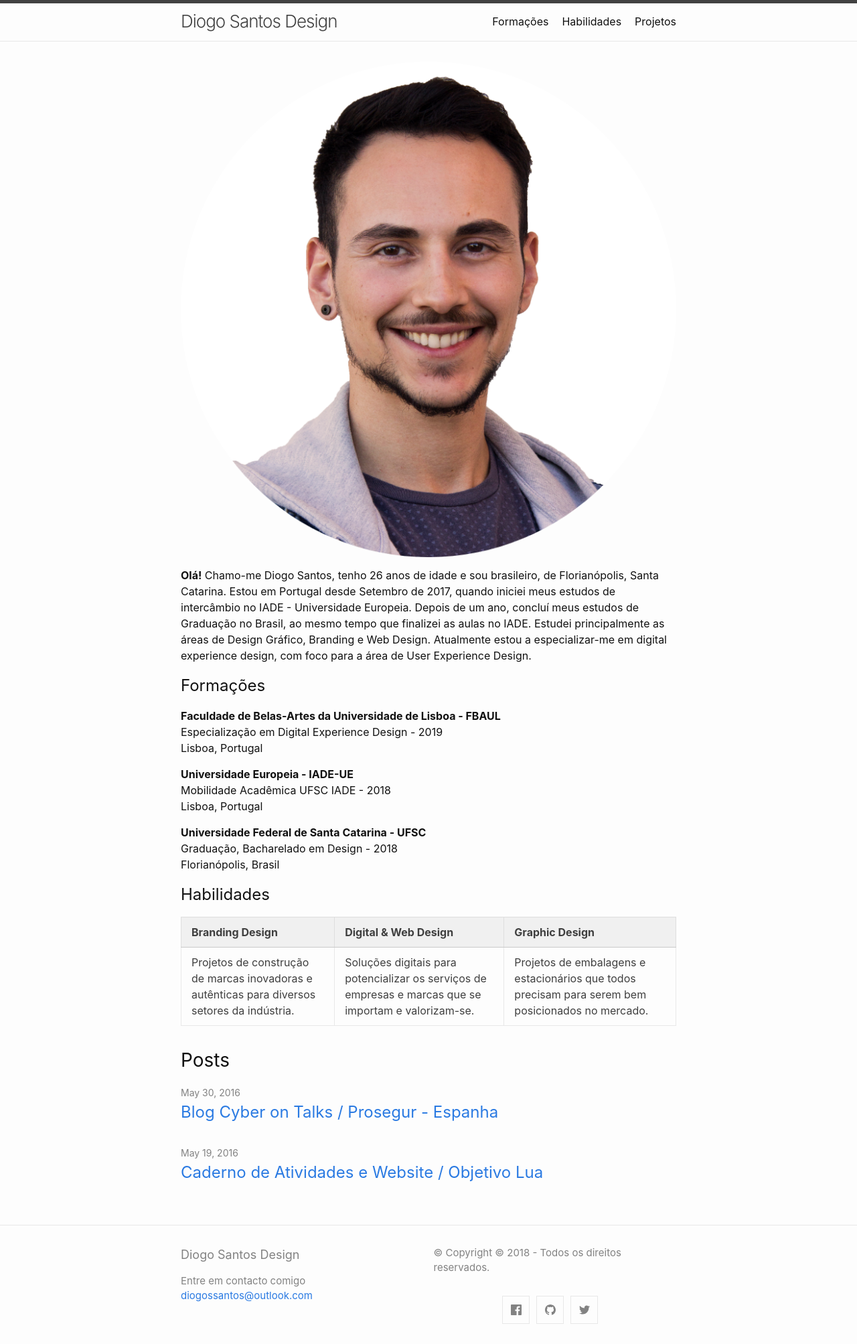
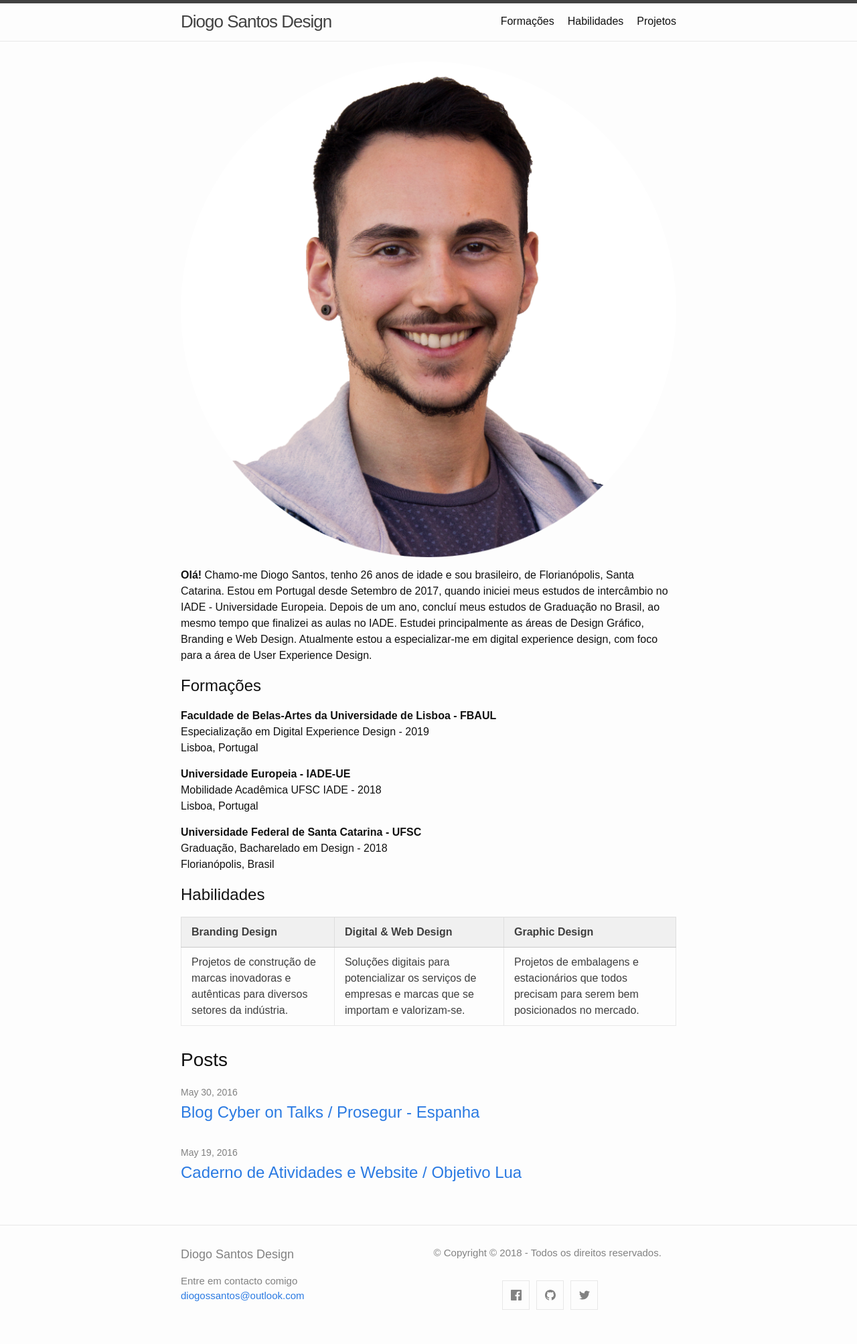
Before and after one commit to diogossantos/diogossantos.github.io, a Jekyll site: the page built from index.md, in a window 1280 px wide. Shown: the whole page at 67% size. Built offline with Jekyll 4.4.1, drawn with Linux system fonts in a browser that asks for light colours.

Commit message:
Mudança de Tipografia do Site

```diff
--- a/_sass/minima.scss
+++ b/_sass/minima.scss
@@ -2,7 +2,7 @@
 
 // Define defaults for each variable.
 
-$base-font-family: -apple-system, BlinkMacSystemFont, "Segoe UI", Roboto, Helvetica, Arial, sans-serif, "Apple Color Emoji", "Segoe UI Emoji", "Segoe UI Symbol" !default;
+$base-font-family: 'Montserrat', sans-serif !default;
 $base-font-size:   16px !default;
 $base-font-weight: 400 !default;
 $small-font-size:  $base-font-size * 0.875 !default;
```
Also changed, not shown: 2 other files.
